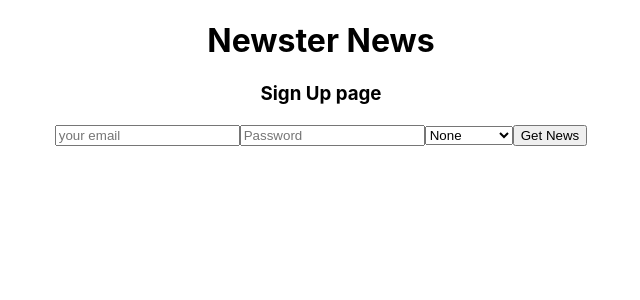
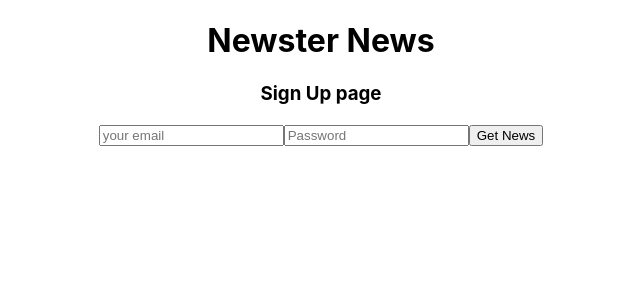
Before and after one commit to TheFellaz/Newstr-News, a React (Create React App) app in the folder newsterweb/: page /signup in a window 1280 px wide. Shown: the top 300 px of the page, without its empty margins (319-959 px from the left). Built offline with nearby package versions, Linux system fonts and the light colour scheme.

Commit message:
Update SignUp.js

```diff
--- a/newsterweb/src/component/SignUpPage/SignUp.js
+++ b/newsterweb/src/component/SignUpPage/SignUp.js
@@ -8,13 +8,6 @@ function SignUp() {
       <h3>Sign Up page</h3>
       <input placeholder="your email"></input>
       <input placeholder="Password"></input>
-      <select name="types" id="news_types">
-        <option value="None">None</option>
-        <option value="Sports">Sports</option>
-        <option value="Politics">Politics</option>
-        <option value="Economics">Economics</option>
-        <option value="Business">Business</option>
-      </select>
 
       <button
         className="submitButton"
```
